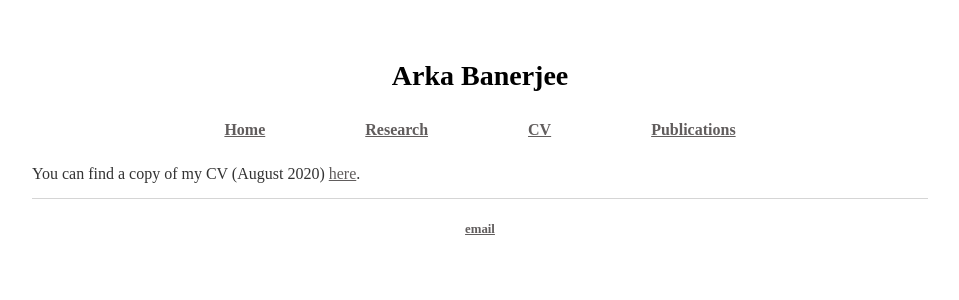
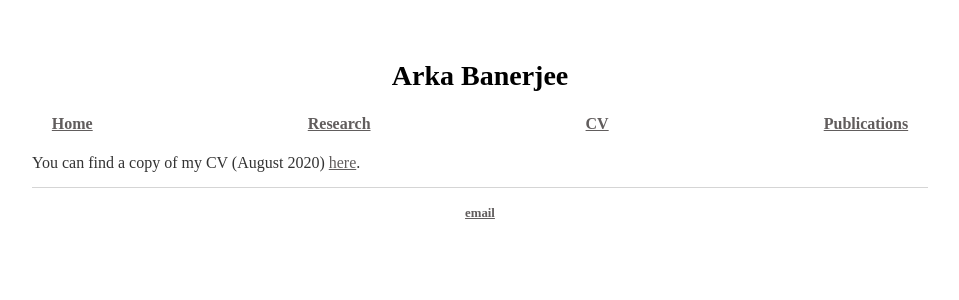
Before and after one commit to arkabanerjee/arkabanerjee.github.io, a Jekyll site: the page built from cv/index.html, in a window 1280 px wide. Shown: the top 300 px of the page, without its empty margins (160-1119 px from the left). Built offline with Jekyll 4.4.1, drawn with Linux system fonts in a browser that asks for light colours.

Commit message:
Padding flexible

```diff
--- a/css/main.css
+++ b/css/main.css
@@ -12,7 +12,10 @@
 }
 nav ul li, footer ul li {
     display: inline;
-    padding: 10px 50px;
+    padding-left: 12%;
+    padding-right: 12%;
+    padding-top: 0.5%;
+    padding-bottom: 0.5%
 }
 a {
     text-decoration: underline;
```
